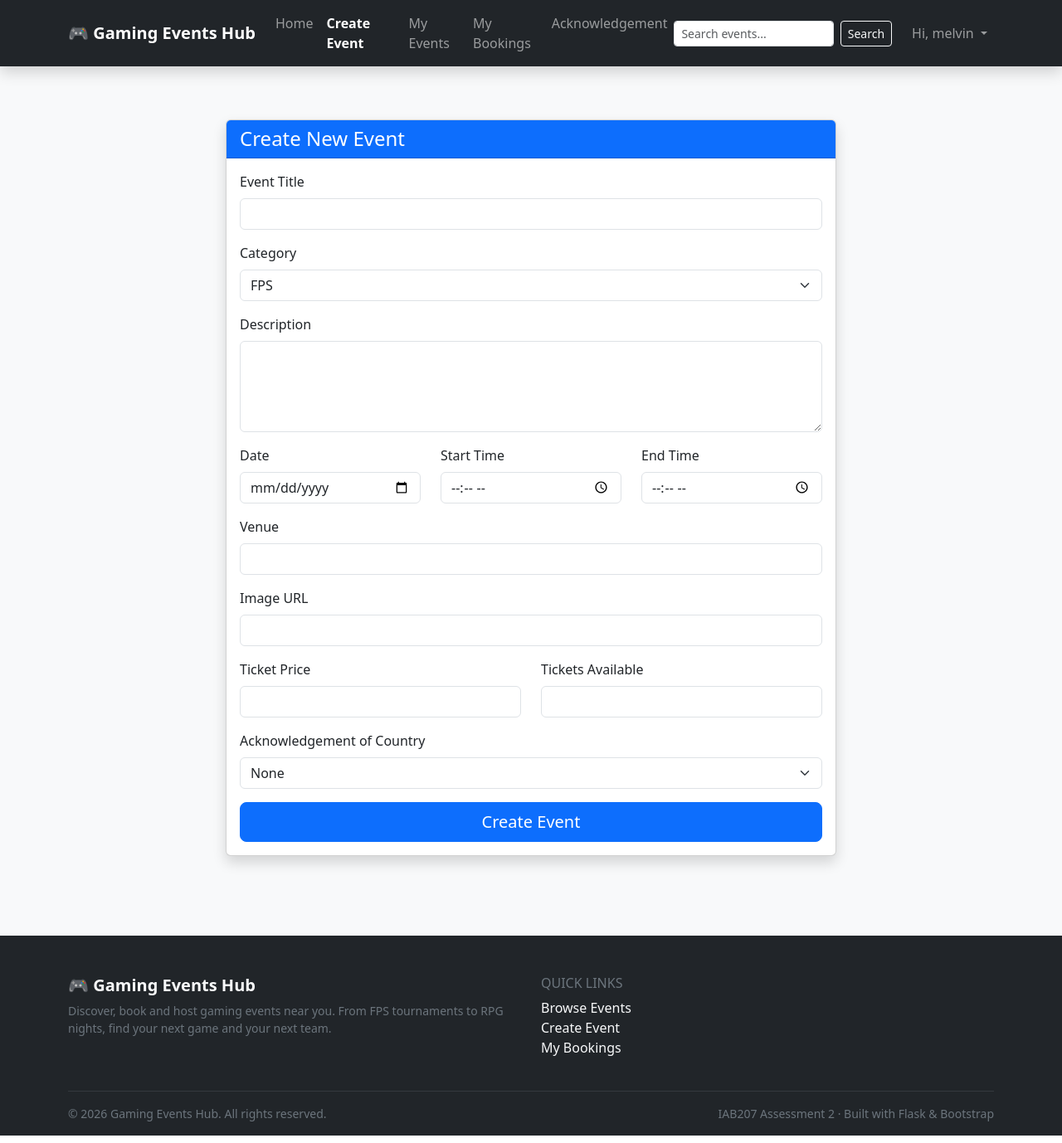
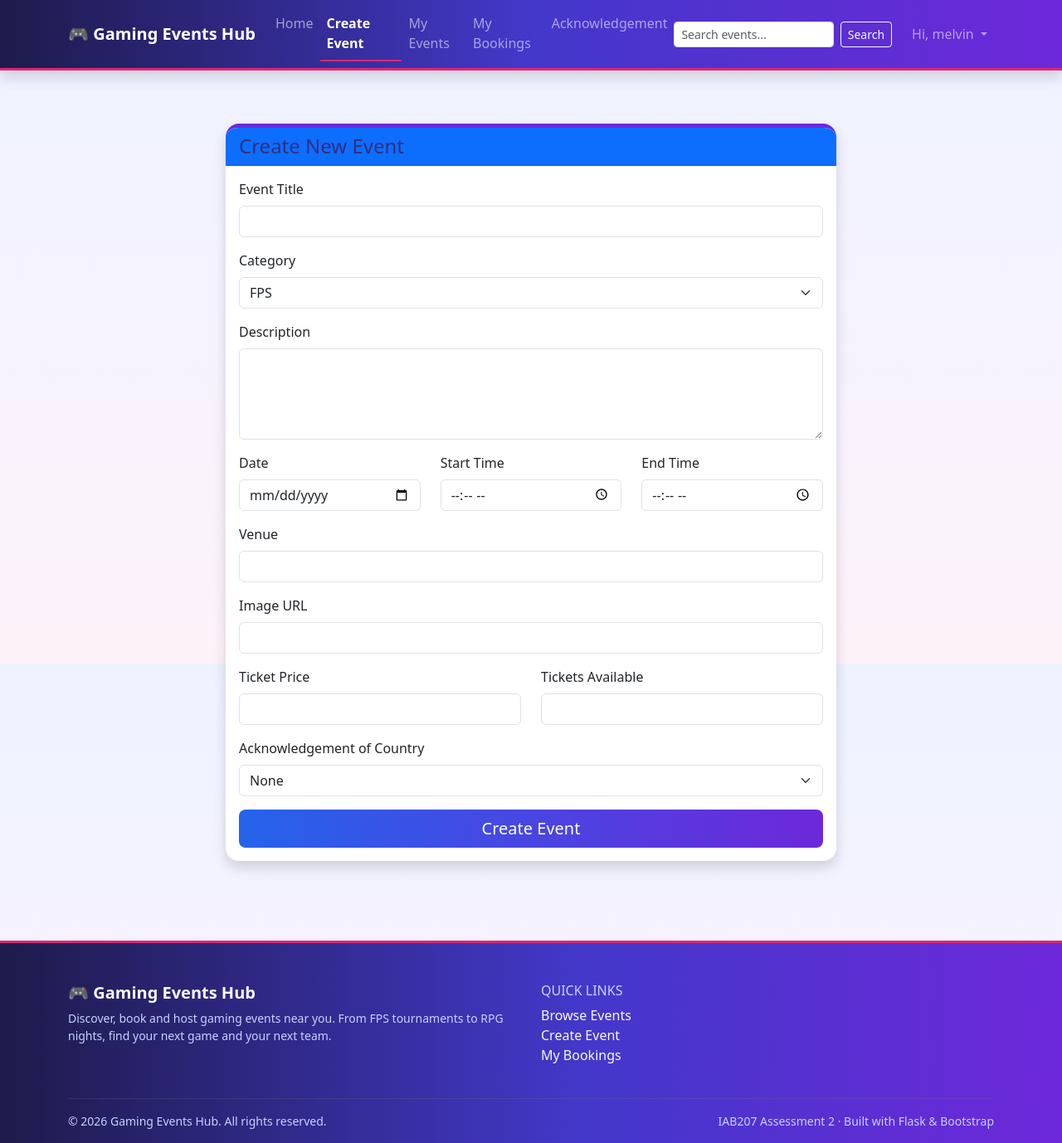
Before and after one commit to zain-111-dot/week5Iab207, a Flask app: page /create-event in a window 1280 px wide. Shown: the whole page at 83% size. Run offline with Flask 3, Linux system fonts and the light colour scheme; a user stored in the database is signed in; some libraries are stand-ins or nearby versions.

Commit message:
Enhance base.html with custom CSS styles
Added custom CSS styles for theme and layout enhancements.

```diff
--- a/Sprint 2 Assessment 2/website/templates/base.html
+++ b/Sprint 2 Assessment 2/website/templates/base.html
@@ -6,6 +6,89 @@
     <meta name="viewport" content="width=device-width, initial-scale=1">
     <title>{% block title %}Gaming Events Hub{% endblock %}</title>
     {{ bootstrap.load_css() }}
+
+    <style>
+        /* Edited by Nulan - colour theme */
+        :root {
+            --hub-purple: #6d28d9;
+            --hub-indigo: #4338ca;
+            --hub-blue: #2563eb;
+            --hub-pink: #db2777;
+            --hub-cyan: #0891b2;
+        }
+
+        /* Soft colourful page background */
+        body {
+            background: linear-gradient(180deg, #eef2ff 0%, #f5f3ff 45%, #fdf2f8 100%) !important;
+            background-attachment: fixed !important;
+        }
+
+        /* Gradient navbar and footer */
+        nav.navbar {
+            background: linear-gradient(90deg, #1e1b4b 0%, var(--hub-indigo) 50%, var(--hub-purple) 100%) !important;
+            border-bottom: 3px solid var(--hub-pink);
+        }
+        footer.bg-dark {
+            background: linear-gradient(90deg, #1e1b4b 0%, var(--hub-indigo) 55%, var(--hub-purple) 100%) !important;
+            border-top: 3px solid var(--hub-pink);
+        }
+        footer .text-secondary { color: #c7d2fe !important; }
+        .navbar-nav .nav-link.active { color: #fff !important; border-bottom: 2px solid var(--hub-pink); }
+        .navbar-nav .nav-link:hover { color: #fbcfe8 !important; }
+
+        /* Big page headings get a gradient colour */
+        main h1 {
+            background: linear-gradient(90deg, var(--hub-indigo), var(--hub-purple), var(--hub-pink));
+            -webkit-background-clip: text;
+            background-clip: text;
+            -webkit-text-fill-color: transparent;
+            color: var(--hub-purple);
+            font-weight: 800;
+        }
+        main h2, main h4 { color: #312e81; }
+
+        /* Event cards: rounded, shadow, lift on hover, coloured top edge */
+        .card {
+            border: 0 !important;
+            border-top: 5px solid var(--hub-purple) !important;
+            border-radius: 1rem !important;
+            overflow: hidden;
+            box-shadow: 0 6px 18px rgba(67, 56, 202, 0.15);
+            transition: transform 0.2s ease, box-shadow 0.2s ease;
+        }
+        .card:hover {
+            transform: translateY(-6px);
+            box-shadow: 0 14px 28px rgba(109, 40, 217, 0.28);
+        }
+        .card .card-img-top { transition: transform 0.3s ease; }
+        .card:hover .card-img-top { transform: scale(1.04); }
+
+        /* Colourful buttons */
+        .btn-primary {
+            background: linear-gradient(90deg, var(--hub-blue), var(--hub-purple)) !important;
+            border: 0 !important;
+        }
+        .btn-primary:hover { filter: brightness(1.12); }
+        .btn-outline-primary {
+            color: var(--hub-purple) !important;
+            border-color: var(--hub-purple) !important;
+        }
+        .btn-outline-primary:hover, .btn-check:checked + .btn-outline-primary {
+            background: var(--hub-purple) !important;
+            color: #fff !important;
+        }
+        .btn-outline-dark:hover { background: var(--hub-pink) !important; border-color: var(--hub-pink) !important; color: #fff !important; }
+
+        /* Status badges and form inputs */
+        .badge { border-radius: 999px; padding: 0.45em 0.8em; letter-spacing: 0.3px; }
+        .form-control:focus, .form-select:focus {
+            border-color: var(--hub-purple);
+            box-shadow: 0 0 0 0.2rem rgba(109, 40, 217, 0.2);
+        }
+
+        /* Alerts and Acknowledgement box */
+        .alert-secondary { background: #ede9fe; border-color: #c4b5fd; color: #3b0764; }
+    </style>
 </head>
 <body class="d-flex flex-column min-vh-100 bg-light">
 
```
